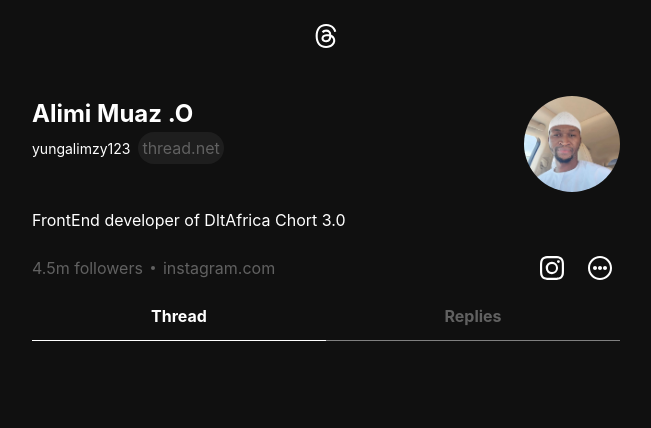
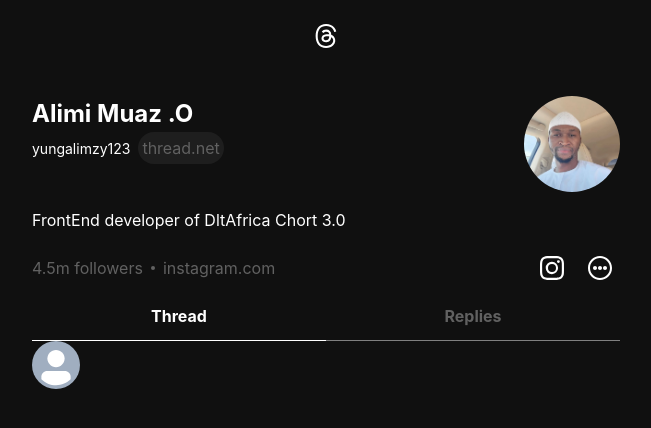
Before and after one commit to MUAZAlimi/Thread-clone, a React (Create React App) app: page /1 in a window 1280 px wide. Shown: the top 428 px of the page, without its empty margins (314-965 px from the left). Built offline with nearby package versions, Linux system fonts and the light colour scheme.

Commit message:
Initialize project using Create React App

```diff
--- a/src/component/UserPosts.js
+++ b/src/component/UserPosts.js
@@ -0,0 +1,17 @@
+import { Avatar } from "@chakra-ui/avatar";
+import { Flex } from "@chakra-ui/layout";
+import { Link } from "react-router-dom";
+
+const UserPosts = () => {
+  return (
+    <Link to={"/yungalimzy/post/1"}>
+      <Flex>
+        <Flex>
+            <Avatar></Avatar>
+        </Flex>
+      </Flex>
+    </Link>
+  )
+}
+
+export default UserPosts
--- a/src/pages/UserPage.js
+++ b/src/pages/UserPage.js
@@ -1,9 +1,11 @@
 import UserHeader from "../component/UserHeader"
+import UserPosts from "../component/UserPosts"
 
 const UserPage = () => {
   return (
     <>
       <UserHeader/>
+      <UserPosts/>
     </>
   )
 }
```
